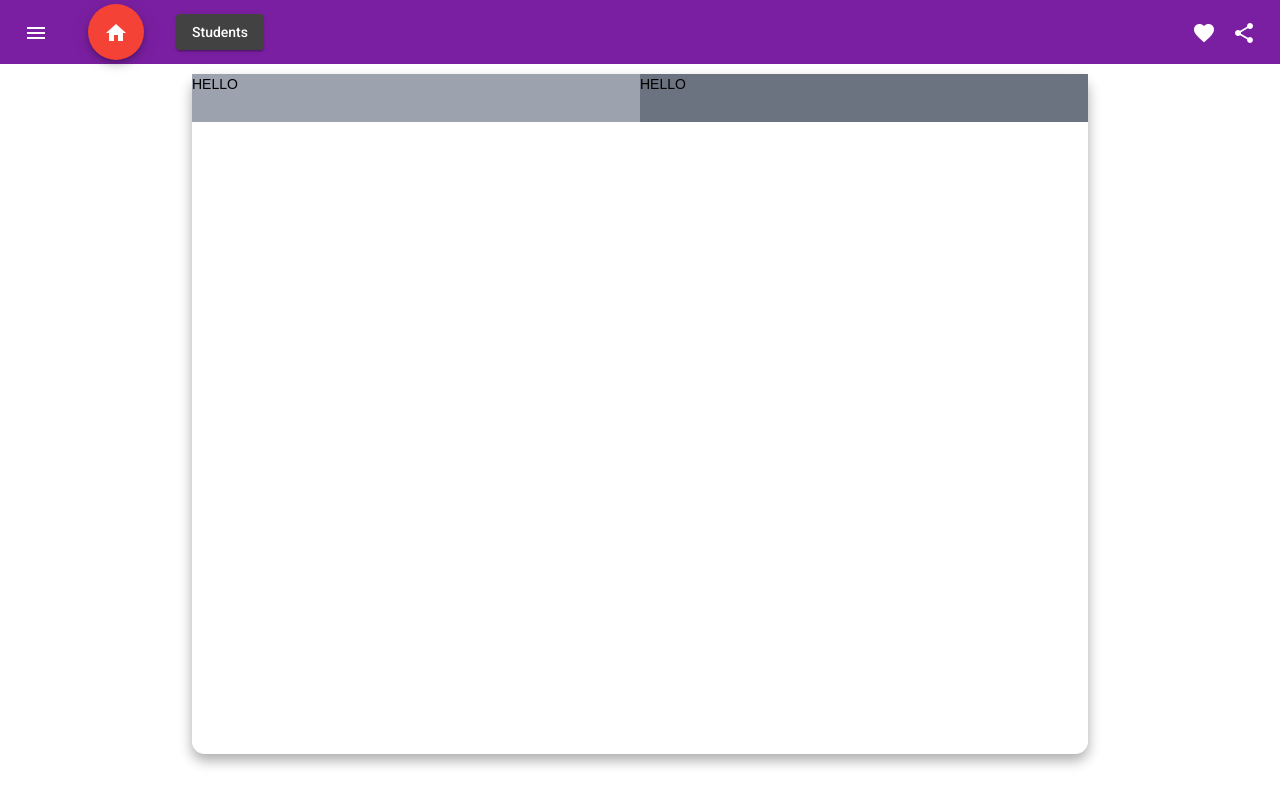
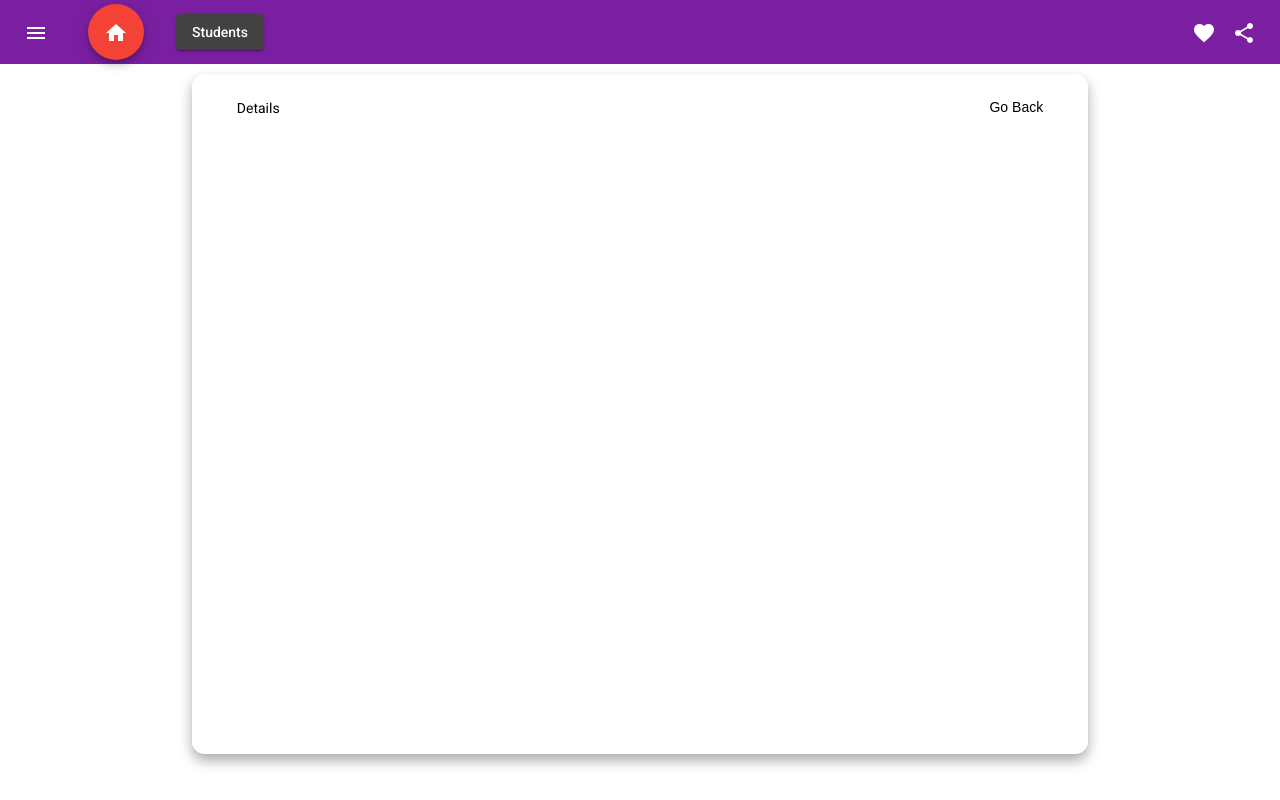
Before and after one commit to jaison10/SudentAdminPortal-UI, an Angular app in the folder studentadminportal-ui/: page /students/1 in a window 1280 px wide. Built offline with nearby package versions, Linux system fonts and the light colour scheme.

Commit message:
header and button

```diff
--- a/studentadminportal-ui/src/app/students/student-view/student-view.component.css
+++ b/studentadminportal-ui/src/app/students/student-view/student-view.component.css
@@ -16,3 +16,13 @@
     margin-top: 10px;
     font-family: 'Poppins', sans-serif;
 }
+
+.header-button{
+    display: flex;
+    align-items: center;
+    width: 90%;
+    margin: auto;
+    background-color: #fff5;
+    padding-top: 2%;
+    justify-content: space-between;
+}
--- a/studentadminportal-ui/src/app/students/student-view/student-view.component.html
+++ b/studentadminportal-ui/src/app/students/student-view/student-view.component.html
@@ -1,6 +1,12 @@
 <div class="outergroup">
-    <div class="flex mb-4">
-        <div class="w-1/2 bg-gray-400 h-12">HELLO</div>
-        <div class="w-1/2 bg-gray-500 h-12">HELLO</div>
-    </div>
+    <section class="header-button">
+        <div class="section_header">
+            <h1> Details</h1>
+        </div>
+        <div class="return-button">
+            <button>
+                Go Back
+            </button>
+        </div>
+    </section>
 </div>
```
